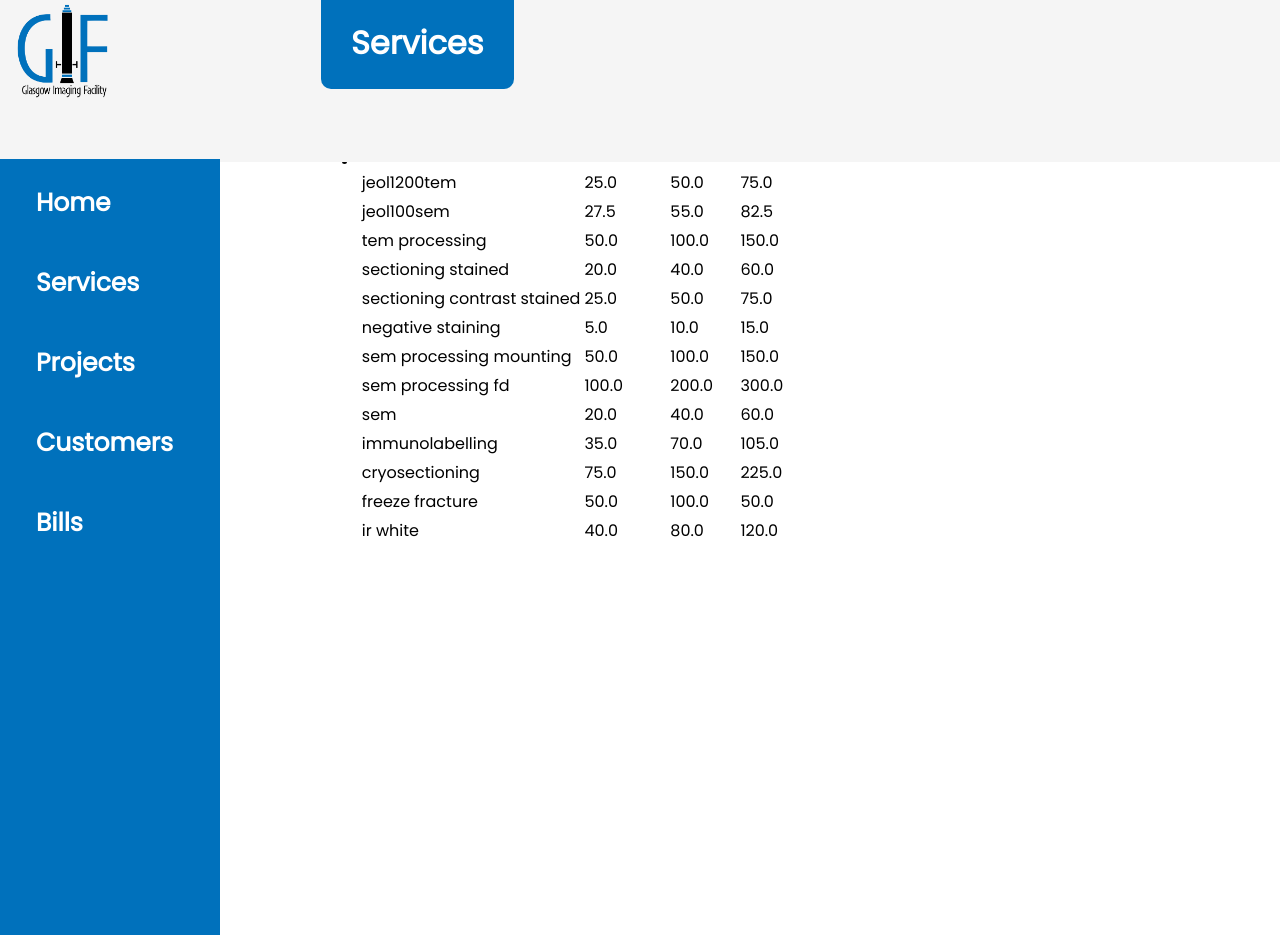
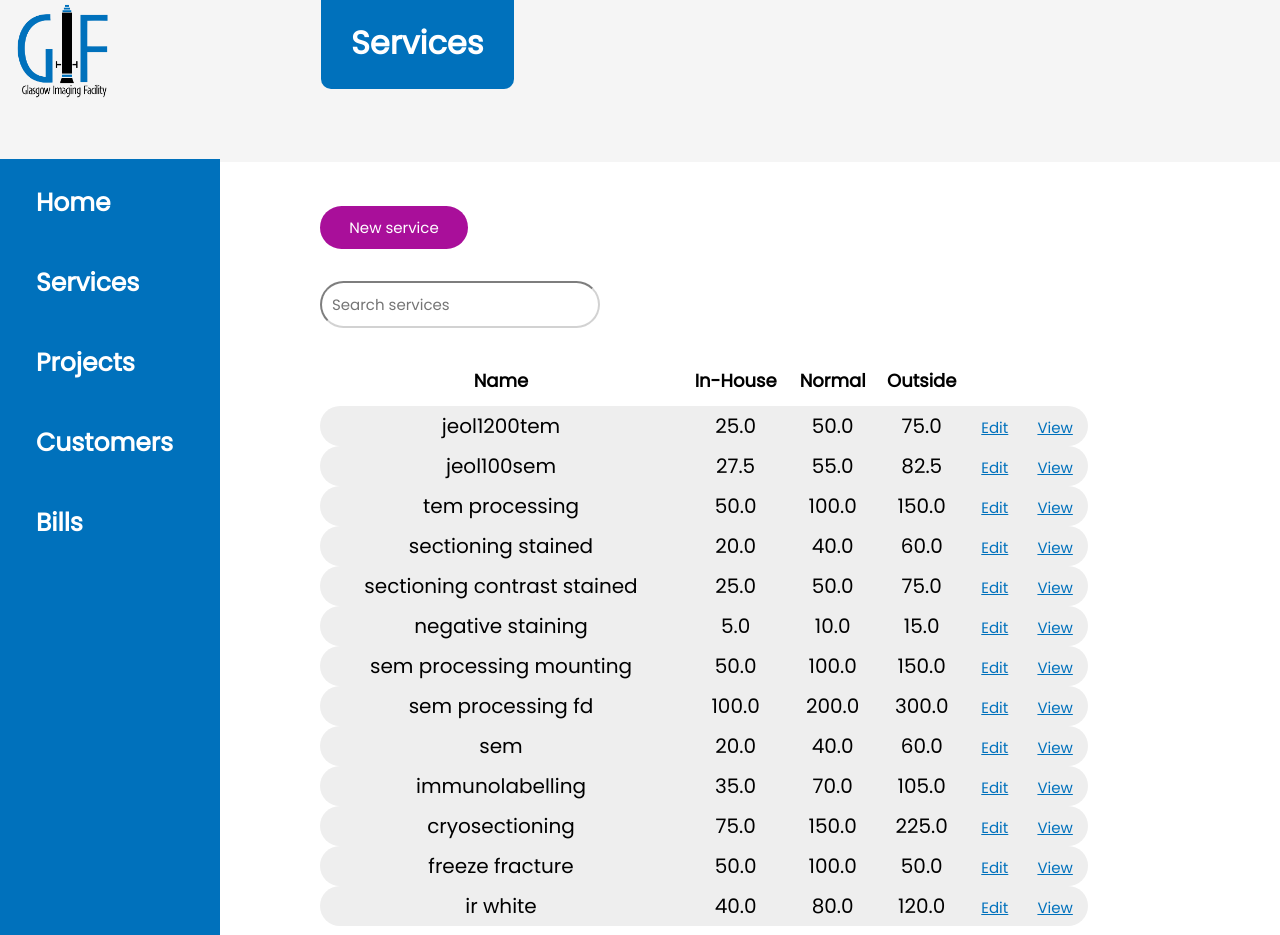
Before and after one commit to CSP5UofG/Imaging-System-App, a Django app: page /imaging_system_app/services/ in a window 1280 px wide. Run offline with Django 3.2, Linux system fonts and the light colour scheme; data comes from the database, SQL or seed files in the repository.

Commit message:
Added css to services

```diff
--- a/imaging_system_app_project/templates/imaging_system_app/services.html
+++ b/imaging_system_app_project/templates/imaging_system_app/services.html
@@ -6,7 +6,8 @@
 {% endblock %}
 
 {% block css_block %}
-<link rel="stylesheet" type="text/css" href="{% static 'content.css' %}">
+	<link rel="stylesheet" type="text/css" href="{% static 'content.css' %}">
+	<link rel="stylesheet" type="text/css" href="{% static 'projects.css' %}">
 {% endblock %}
 
 {% block pagetitle %}
@@ -15,11 +16,18 @@
 
 {% block body_block %}
 <ul class="content_list">
+	<div class="new_entry">
+		<a href="">New service</a><br />
+	</div>
+
+	<div class="search_bar">
+		<input type="text" id="search_bar" placeholder="Search services" id>
+	</div>
 
     <div class="content_entries">
         <li class="content_entry">
 			{% if services %}
-				<table>
+				<table class="tables">
 					<tr>
 						<th>Name</th>
 						<th>In-House</th>
@@ -28,10 +36,12 @@
 					</tr>
 					{% for s in services %}
 						<tr>
-							<td>{{ s.name }}</td>
+							<td id="left_corner">{{ s.name }}</td>
 							<td>{{ s.in_house_price }}</td>
 							<td>{{ s.normal_price }}</td>
 							<td>{{ s.outside_price }}</td>
+							<td> <a href="" class="table_buttons"> Edit</a></td>
+                        	<td id="right_corner"> <a href="" class="table_buttons"> View </a></td>
 						</tr>
 					{% endfor %}
 				</table>
```
